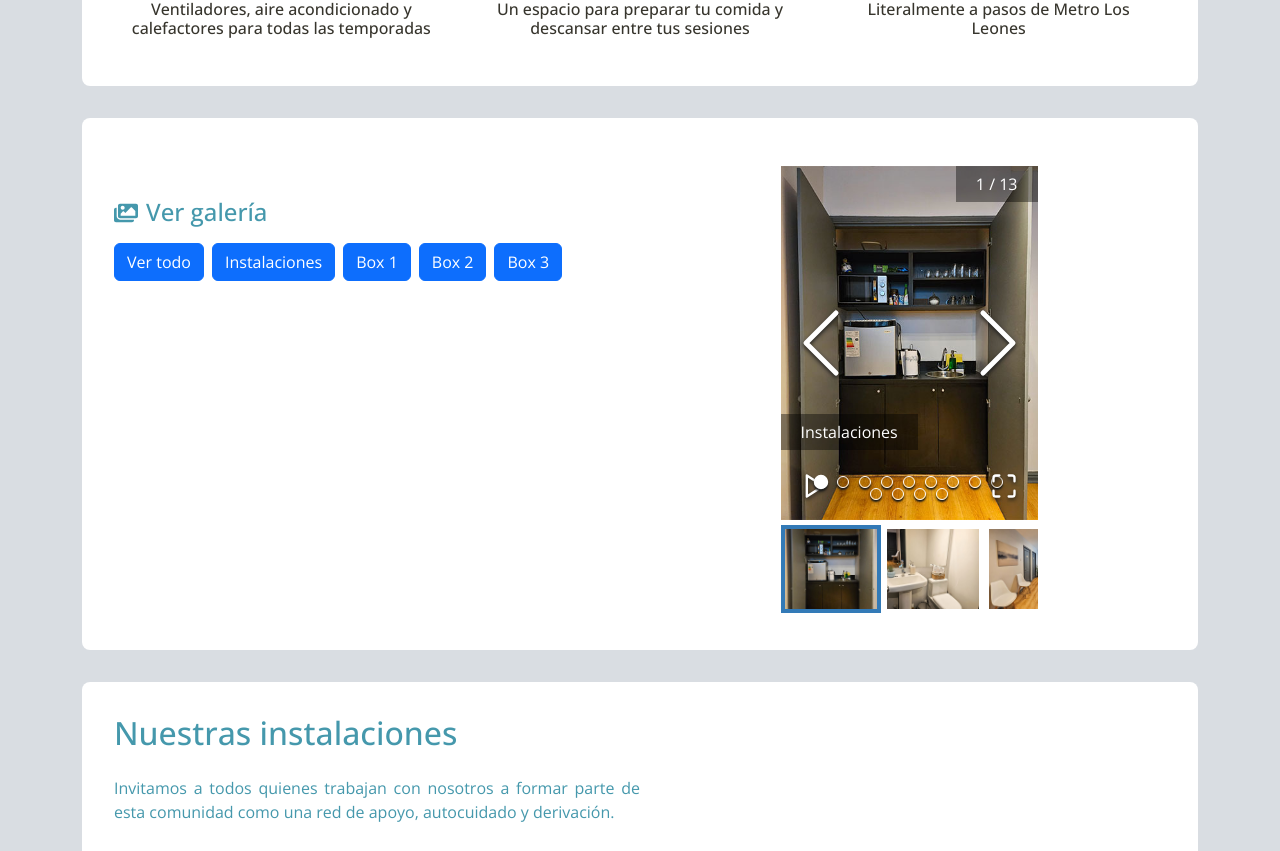
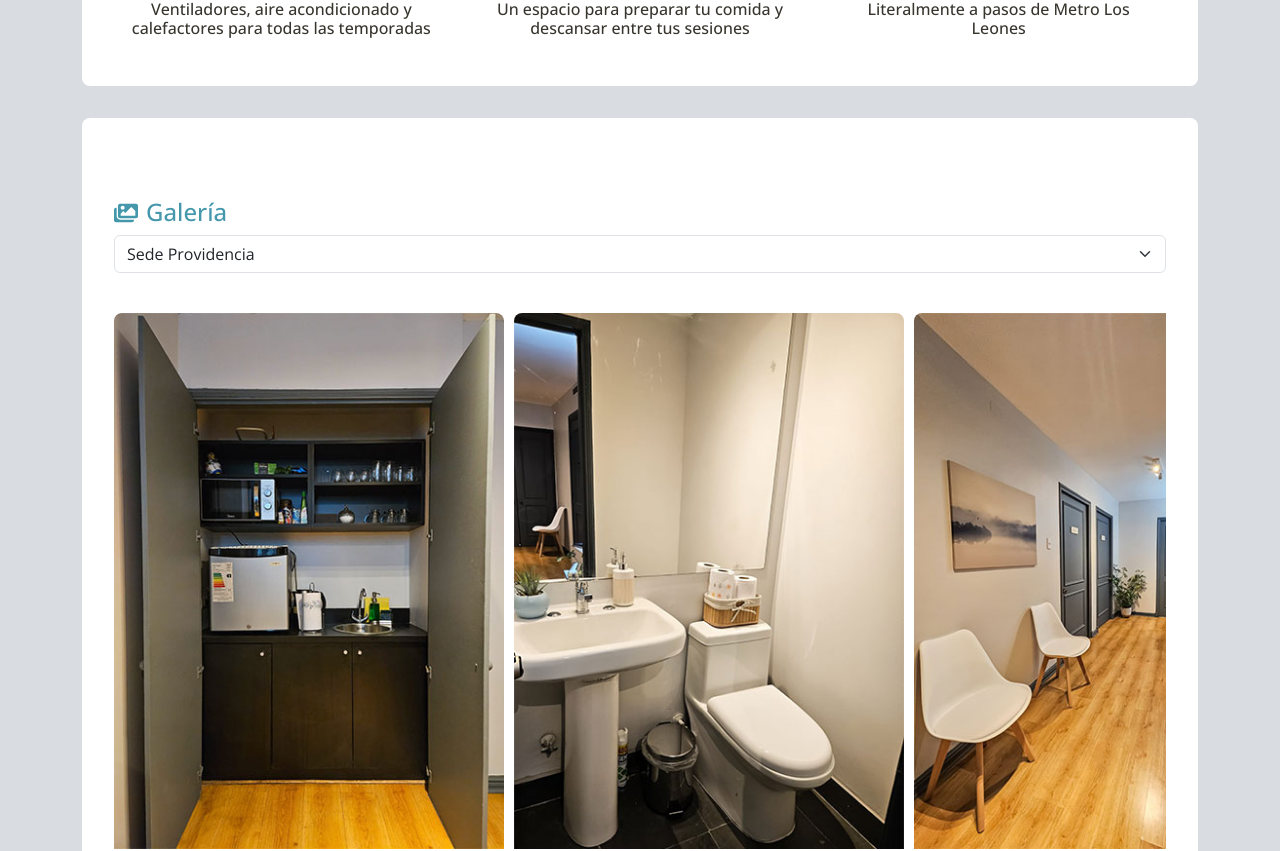
Before and after one commit to ssalinascalibar/espacio-box-noLogin, a React (Vite) app: page /boxes in a window 1280 px wide. Shown: the part 960-1811 px from the top of the page. Built offline with nearby package versions, Linux system fonts and the light colour scheme.

Commit message:
mod gallery img by scroll custom gallery

```diff
--- a/public/db/boxes.json
+++ b/public/db/boxes.json
@@ -6,7 +6,9 @@
     "description": "Instalaciones",
     "thumbnailTitle": "",
     "thumbnailLabel": "",
-    "originalTitle": "Instalaciones"
+    "originalTitle": "Instalaciones",
+    "location": "Providencia"
+
   },
   {
     "id": 1,
@@ -15,7 +17,9 @@
     "description": "Instalaciones",
     "thumbnailTitle": "",
     "thumbnailLabel": "",
-    "originalTitle": "Instalaciones"
+    "originalTitle": "Instalaciones",
+    "location": "Providencia"
+
   },
   {
     "id": 2,
@@ -24,7 +28,9 @@
     "description": "Instalaciones",
     "thumbnailTitle": "",
     "thumbnailLabel": "",
-    "originalTitle": "Instalaciones"
+    "originalTitle": "Instalaciones",
+    "location": "Providencia"
+
   },
   {
     "id": 3,
@@ -33,7 +39,9 @@
     "description": "Instalaciones",
     "thumbnailTitle": "",
     "thumbnailLabel": "",
-    "originalTitle": "Instalaciones"
+    "originalTitle": "Instalaciones",
+    "location": "Providencia"
+
   },
   {
     "id": 4,
@@ -42,7 +50,9 @@
     "description": "Box 1",
     "thumbnailTitle": "",
     "thumbnailLabel": "",
-    "originalTitle": "Box 1"
+    "originalTitle": "Box 1",
+    "location": "Providencia"
+
   },
   {
     "id": 5,
@@ -51,7 +61,9 @@
     "description": "Box 1",
     "thumbnailTitle": "",
     "thumbnailLabel": "",
-    "originalTitle": "Box 1"
+    "originalTitle": "Box 1",
+    "location": "Providencia"
+
   },
   {
     "id": 6,
@@ -60,7 +72,9 @@
     "description": "Box 1",
     "thumbnailTitle": "",
     "thumbnailLabel": "",
-    "originalTitle": "Box 1"
+    "originalTitle": "Box 1",
+    "location": "Providencia"
+
   },
   {
     "id": 7,
@@ -69,7 +83,9 @@
     "description": "Box 2",
     "thumbnailTitle": "",
     "thumbnailLabel": "",
-    "originalTitle": "Box 2"
+    "originalTitle": "Box 2",
+    "location": "Providencia"
+
   },
   {
     "id": 8,
@@ -78,7 +94,9 @@
     "description": "Box 2",
     "thumbnailTitle": "",
     "thumbnailLabel": "",
-    "originalTitle": "Box 2"
+    "originalTitle": "Box 2",
+    "location": "Providencia"
+
   },
   {
     "id": 9,
@@ -87,7 +105,9 @@
     "description": "Box 2",
     "thumbnailTitle": "",
     "thumbnailLabel": "",
-    "originalTitle": "Box 2"
+    "originalTitle": "Box 2",
+    "location": "Providencia"
+
   },
   {
     "id": 10,
@@ -96,7 +116,9 @@
     "description": "Box 3",
     "thumbnailTitle": "",
     "thumbnailLabel": "",
-    "originalTitle": "Box 3"
+    "originalTitle": "Box 3",
+    "location": "Providencia"
+
   },
   {
     "id": 11,
@@ -105,7 +127,9 @@
     "description": "Box 3",
     "thumbnailTitle": "",
     "thumbnailLabel": "",
-    "originalTitle": "Box 3"
+    "originalTitle": "Box 3",
+    "location": "Providencia"
+
   },
   {
     "id": 12,
@@ -114,6 +138,8 @@
     "description": "Box 3",
     "thumbnailTitle": "",
     "thumbnailLabel": "",
-    "originalTitle": "Box 3"
+    "originalTitle": "Box 3",
+    "location": "Providencia"
+
   }
 ]
--- a/src/features/boxes/Boxes.jsx
+++ b/src/features/boxes/Boxes.jsx
@@ -4,18 +4,32 @@ import Container from "react-bootstrap/Container";
 import Row from "react-bootstrap/Row";
 import Col from "react-bootstrap/Col";
 import Card from "react-bootstrap/Card";
+import Form from "react-bootstrap/Form";
 // import Button from 'react-bootstrap/Button';
 import "./boxes.css";
 import ReactPlayer from "react-player";
-import ImageGallery from "react-image-gallery";
-import { GalleryShowBtn } from "./BoxesBtn";
-import { FaImages, FaWifi, FaCoffee, FaFan, MdOutlineLocationOn, FaKitchenSet, RiSofaFill } from "../../assets/icons/icons";
-import { ReserveLink, ContactLink } from "../../shared/components/links/CustomLinks";
+// import ImageGallery from "react-image-gallery";
+// import { GalleryShowBtn } from "./BoxesBtn";
+import HorizontalGallery from "../../shared/components/gallery/HorizontalGallery";
+import {
+  FaImages,
+  FaWifi,
+  FaCoffee,
+  FaFan,
+  MdOutlineLocationOn,
+  FaKitchenSet,
+  RiSofaFill,
+} from "../../assets/icons/icons";
+import {
+  ReserveLink,
+  ContactLink,
+} from "../../shared/components/links/CustomLinks";
 import "react-image-gallery/styles/css/image-gallery.css";
 
 export default function Boxes() {
   const [boxes, setBoxes] = useState([]);
-  const [filterBoxes, setFilterBoxes] = useState([]);
+  const [selectedRoom, setSelectedRoom] = useState("Providencia"); // Providencia por defecto
+  const [filteredBoxes, setFilteredBoxes] = useState([]);
 
   useEffect(() => {
     const getBoxes = async () => {
@@ -25,42 +39,50 @@ export default function Boxes() {
     getBoxes();
   }, []);
 
+  useEffect(() => {
+    const filtered = boxes.filter((box) => box.location === selectedRoom);
+    setFilteredBoxes(filtered);
+  }, [selectedRoom, boxes]);
+
   const iconData = [
     {
       id: 0,
       icon: <RiSofaFill size={40} />,
-      title: 'Sala de espera',
-      description: 'Para que tus pacientes puedan esperar cómodamente',
+      title: "Sala de espera",
+      description: "Para que tus pacientes puedan esperar cómodamente",
     },
     {
       id: 1,
       icon: <FaWifi size={40} />,
-      title: 'WIFI',
-      description: 'Internet inalámbrico disponible en toda la oficina',
+      title: "WIFI",
+      description: "Internet inalámbrico disponible en toda la oficina",
     },
     {
       id: 2,
       icon: <FaCoffee size={40} />,
-      title: 'Servicio de cafetería',
-      description: 'Café, té e infusiones a libre disposición para ti y tus pacientes',
+      title: "Servicio de cafetería",
+      description:
+        "Café, té e infusiones a libre disposición para ti y tus pacientes",
     },
     {
       id: 3,
       icon: <FaFan size={40} />,
-      title: 'Climatización',
-      description: 'Ventiladores, aire acondicionado y calefactores para todas las temporadas',
+      title: "Climatización",
+      description:
+        "Ventiladores, aire acondicionado y calefactores para todas las temporadas",
     },
     {
       id: 4,
       icon: <FaKitchenSet size={40} />,
-      title: 'Cocina',
-      description: 'Un espacio para preparar tu comida y descansar entre tus sesiones',
+      title: "Cocina",
+      description:
+        "Un espacio para preparar tu comida y descansar entre tus sesiones",
     },
     {
       id: 5,
       icon: <MdOutlineLocationOn size={40} />,
-      title: 'Excelente ubicación',
-      description: 'Literalmente a pasos de Metro Los Leones',
+      title: "Excelente ubicación",
+      description: "Literalmente a pasos de Metro Los Leones",
     },
   ];
 
@@ -103,18 +125,17 @@ export default function Boxes() {
                     Todo lo que necesitas para brindar una atención de calidad
                   </h2>
                   <p>
-                  Espacios diseñados para que tú y tus consultantes vivan una experiencia cómoda, segura y acogedora.
+                    Espacios diseñados para que tú y tus consultantes vivan una
+                    experiencia cómoda, segura y acogedora.
                   </p>
+                  <p>Y sí... ¡con excelente ubicación!</p>
                   <p>
-                  Y sí... ¡con excelente ubicación!
-                </p>
-                <p>
-                  Conoce nuestros box disponibles y encuentra tu espacio ideal para trabajar con tranquilidad.
+                    Conoce nuestros box disponibles y encuentra tu espacio ideal
+                    para trabajar con tranquilidad.
                   </p>
                   <div className="box-features-link">
                     <ContactLink color="#4598ac" hoverColor="#37352d" />
                     <ReserveLink color="#4598ac" hoverColor="#37352d" />
-
                   </div>
                 </Col>
               </Row>
@@ -122,8 +143,8 @@ export default function Boxes() {
                 <Col>
                   <div id="box-features-header">
                     <h2>
-                  Salas completamente equipadas con todo lo necesario para que tu sesión de terapia
-                  sea una gran experiencia.
+                      Salas completamente equipadas con todo lo necesario para
+                      que tu sesión de terapia sea una gran experiencia.
                     </h2>
                     <p>Y con una excelente ubicación</p>
                   </div>
@@ -135,9 +156,7 @@ export default function Boxes() {
                     <Card className="text-left h-100">
                       <Card.Body className="d-flex flex-column justify-content-center">
                         <div className="mb-3">{card.icon}</div>
-                    <Card.Title>
-                      {card.title}
-                    </Card.Title>
+                        <Card.Title>{card.title}</Card.Title>
                         <Card.Subtitle className="card-subtitle">
                           {card.description}
                         </Card.Subtitle>
@@ -148,28 +167,41 @@ export default function Boxes() {
               </Row>
             </div>
           </section>
+
           <section>
             <div className="backgroundSection">
               <Row>
                 <Col>
                   <div id="show-title-gallery">
                     <FaImages />
-                  <h4>Ver galería</h4>
+                    <h4>Galería</h4>
                   </div>
-                <div id="gallery-show-btn">
-                  <GalleryShowBtn boxes={boxes} filterBoxes={filterBoxes} setFilterBoxes={setFilterBoxes} />
-                </div>
+                  <Form.Select
+                    id="filter-room"
+                    name="filterRoom"
+                    aria-label="Filtrar por sede"
+                    value={selectedRoom}
+                    onChange={(e) => setSelectedRoom(e.target.value)}
+                  >
+                    <option>Filtrar por sede</option>
+                    <option value="Providencia">Sede Providencia</option>
+                    <option value="Las Condes">Sede Las Condes</option>
+                  </Form.Select>
+                </Col>
+              </Row>
 
-              </Col>
-
-              <Col xs={12} lg={6} className="d-lg-flex justify-content-lg-center">
-              <div className="gallery">
-                <ImageGallery items={filterBoxes.length > 0 ? filterBoxes : boxes} showBullets showIndex />
-                </div>
+              <Row className="mt-4">
+                <Col>
+                  <HorizontalGallery
+                    items={filteredBoxes}
+                    height="70vh"
+                    scrollbarColor="#4598ac"
+                  />
                 </Col>
               </Row>
             </div>
           </section>
+
           <div id="boxes-video" className="backgroundSection">
             <h2 className="section-titles">Nuestras instalaciones</h2>
             <p>
--- /dev/null
+++ b/src/shared/components/gallery/HorizontalGallery.jsx
@@ -0,0 +1,92 @@
+import { useState } from "react";
+import PropTypes from "prop-types";
+import "./HorizontalGallery.css";
+
+export default function HorizontalGallery({
+  items,
+  height = "200px",
+  width = "auto",
+  scrollbarColor = "#ccc",
+  onImageClick,
+}) {
+  const [fullscreenIndex, setFullscreenIndex] = useState(null);
+
+  const openFullscreen = (index) => {
+    setFullscreenIndex(index);
+  };
+
+  const closeFullscreen = () => {
+    setFullscreenIndex(null);
+  };
+
+  const navigateFullscreen = (direction) => {
+    if (fullscreenIndex !== null) {
+      const newIndex =
+        (fullscreenIndex + direction + items.length) % items.length;
+      setFullscreenIndex(newIndex);
+    }
+  };
+
+  return (
+    <>
+      <div className="horizontal-gallery" style={{ height, "--scrollbar-color": scrollbarColor }}>
+        {items.map((item, index) => (
+          <img
+            key={index}
+            src={item.original}
+            alt={`Imagen ${index + 1}`}
+            className="gallery-image"
+            style={{ height, width }}
+            onClick={() => {
+              openFullscreen(index);
+              if (onImageClick) onImageClick(item);
+            }}
+          />
+        ))}
+      </div>
+
+      {fullscreenIndex !== null && (
+        <div className="fullscreen-overlay" onClick={closeFullscreen}>
+          <span className="fullscreen-close" onClick={closeFullscreen}>
+            ×
+          </span>
+          <button
+            className="fullscreen-nav fullscreen-prev"
+            onClick={(e) => {
+              e.stopPropagation();
+              navigateFullscreen(-1);
+            }}
+          >
+            ‹
+          </button>
+          <img
+            src={items[fullscreenIndex].original}
+            alt={`Imagen ${fullscreenIndex + 1}`}
+            className="fullscreen-img"
+          />
+          <button
+            className="fullscreen-nav fullscreen-next"
+            onClick={(e) => {
+              e.stopPropagation();
+              navigateFullscreen(1);
+            }}
+          >
+            ›
+          </button>
+        </div>
+      )}
+    </>
+  );
+}
+
+HorizontalGallery.propTypes = {
+  items: PropTypes.arrayOf(
+    PropTypes.shape({
+      original: PropTypes.string.isRequired,
+    })
+  ).isRequired,
+  height: PropTypes.string,
+  width: PropTypes.string,
+  scrollbarColor: PropTypes.string,
+  onImageClick: PropTypes.func,
+};
--- /dev/null
+++ b/src/shared/components/gallery/horizontalGallery.css
@@ -0,0 +1,83 @@
+.horizontal-gallery {
+    display: flex;
+    overflow-x: auto;
+    overflow-y: hidden;
+    gap: 10px;
+    margin: 1rem 0 2rem 0;
+    scrollbar-width: thin;
+    scrollbar-color: var(--scrollbar-color, #ccc) transparent;
+  }
+
+  .horizontal-gallery::-webkit-scrollbar {
+    height: 8px;
+  }
+
+  .horizontal-gallery::-webkit-scrollbar-thumb {
+    background-color: var(--scrollbar-color, #ccc);
+    border-radius: 4px;
+  }
+
+  .horizontal-gallery::-webkit-scrollbar-track {
+    background: transparent;
+  }
+
+  .gallery-image {
+    cursor: pointer;
+    border-radius: 8px;
+    transition: transform 0.2s ease-in-out;
+    background-clip: content-box; /* Asegura que el padding no pinte fondo */
+    padding-bottom: 1.5rem;
+  }
+
+  .gallery-image:hover {
+    transform: scale(1.05);
+  }
+
+  .fullscreen-overlay {
+    position: fixed;
+    top: 0;
+    left: 0;
+    width: 100%;
+    height: 100%;
+    background: rgba(0, 0, 0, 0.9);
+    display: flex;
+    align-items: center;
+    justify-content: center;
+    z-index: 1000;
+  }
+
+  .fullscreen-img {
+    max-width: 90%;
+    max-height: 90%;
+    border-radius: 8px;
+  }
+
+  .fullscreen-close {
+    position: absolute;
+    top: 20px;
+    right: 20px;
+    font-size: 2rem;
+    color: white;
+    cursor: pointer;
+    z-index: 1001;
+  }
+
+  .fullscreen-nav {
+    position: absolute;
+    top: 50%;
+    transform: translateY(-50%);
+    font-size: 2rem;
+    color: white;
+    background: none;
+    border: none;
+    cursor: pointer;
+    z-index: 1001;
+  }
+
+  .fullscreen-prev {
+    left: 20px;
+  }
+
+  .fullscreen-next {
+    right: 20px;
+  }
```
Lines whose indentation alone changed are shown as unchanged.
